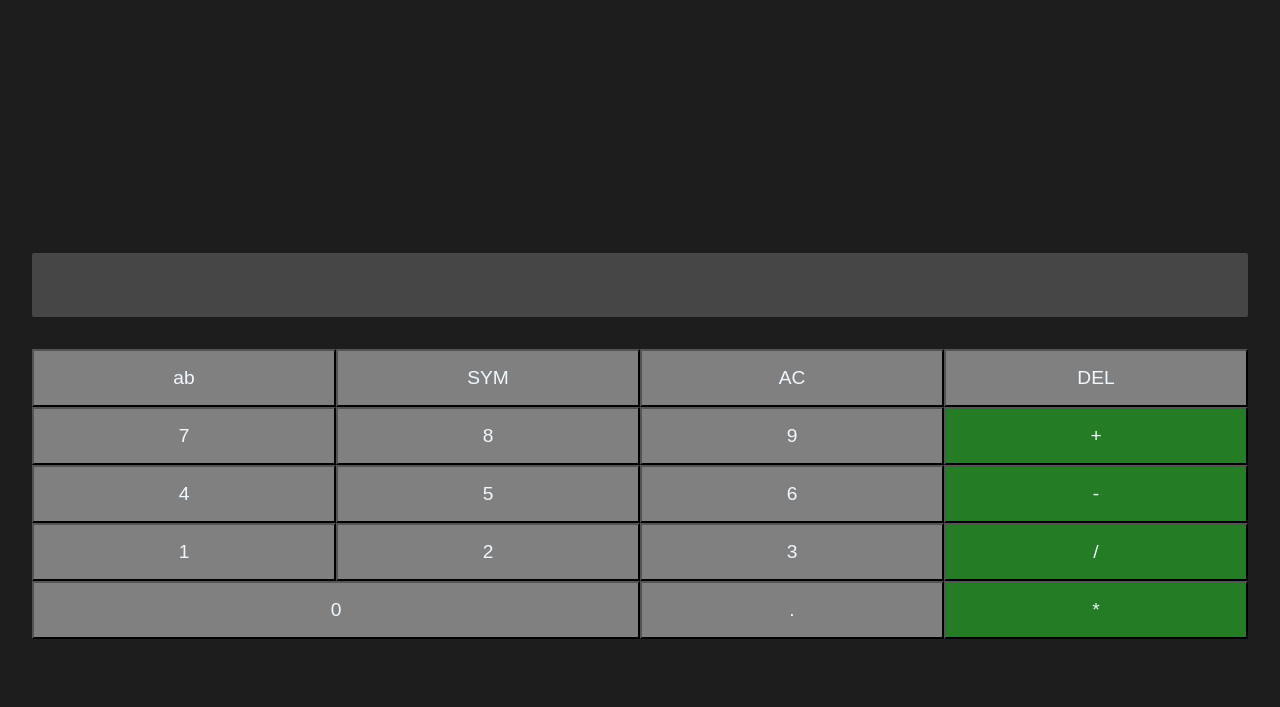
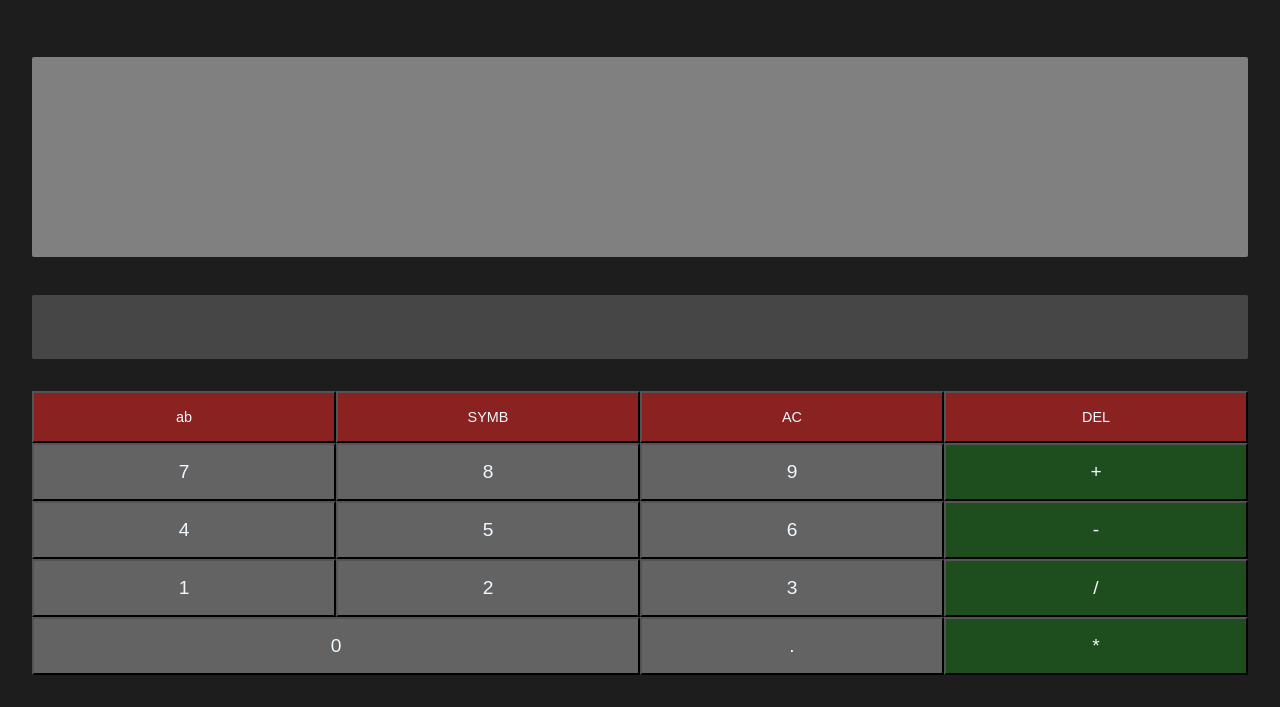
Before and after one commit to Techoplite/al-jabr, a plain HTML site: page index.html in a window 1280 px wide. Shown: the part 93-800 px from the top of the page. Drawn offline with Linux system fonts and the light colour scheme.

Commit message:
keys restyle

```diff
--- a/constants.js
+++ b/constants.js
@@ -1,5 +1,5 @@
 export const KEYS = [
-  ['ab', 'SYM', 'AC', 'DEL'],
+  ["ab", "SYMB", "AC", "DEL"],
   [7, 8, 9, "+"],
   [4, 5, 6, "-"],
   [1, 2, 3, "/"],
@@ -7,3 +7,5 @@ export const KEYS = [
 ];
 
 export const OPERATORS = ["+", "-", "*", "/"];
+
+export const ACTIONS = ["ab", "SYMB", "AC", "DEL"];
--- a/helpers.js
+++ b/helpers.js
@@ -1,4 +1,4 @@
-export const initialiseKeyboard = (KEYS, OPERATORS) => {
+export const initialiseKeyboard = (KEYS, OPERATORS, ACTIONS) => {
   const keyboardWrapper = document.querySelector(".keyboard-wrapper");
   const templateRow = (data) => {
     let template = "";
@@ -8,10 +8,12 @@ export const initialiseKeyboard = (KEYS, OPERATORS) => {
         className = "zero";
       }
       if (OPERATORS.includes(key)) {
-            className = 'operator'
+        className = "operator";
       }
-          template +=
-            "<button class='key " + className + "'>" + key + "</button>";
+      if (ACTIONS.includes(key)) {
+        className = "action";
+      }
+      template += "<button class='key " + className + "'>" + key + "</button>";
     });
     return template;
   };
@@ -26,4 +28,4 @@ export const initialiseKeyboard = (KEYS, OPERATORS) => {
           `
     );
   });
-}
+};
--- a/index.html
+++ b/index.html
@@ -10,6 +10,7 @@
   <body>
     <h1>Al-Jabr</h1>
     <!-- https://developer.mozilla.org/en-US/docs/Learn/MathML/First_steps/Getting_started -->
+    <div class="output-display"></div>
     <div class="main-wrapper">
       <div class="input-display"></div>
       <div class="keyboard-wrapper"></div>
--- a/main.js
+++ b/main.js
@@ -1,7 +1,8 @@
 import { KEYS } from "./constants.js";
 import { OPERATORS } from "./constants.js";
+import { ACTIONS } from "./constants.js";
 import { initialiseKeyboard } from "./helpers.js";
 
-initialiseKeyboard(KEYS, OPERATORS);
+initialiseKeyboard(KEYS, OPERATORS, ACTIONS);
 
 document.addEventListener("click", (event) => {});
--- a/style.css
+++ b/style.css
@@ -7,7 +7,13 @@ body {
   display: flex;
   justify-content: space-between;
   flex-direction: column;
-  min-height: calc(100vh - 100px);
+  min-height: calc(100vh - 4rem);
+}
+
+.output-display {
+  height: 200px;
+  background-color: grey;
+  border-radius: 2px;
 }
 
 .input-display {
@@ -32,7 +38,7 @@ body {
 
 .key {
   padding: 1rem;
-  background-color: grey;
+  background-color: rgb(99, 99, 99);
   color: aliceblue;
   font-size: 1.2rem;
 }
@@ -43,5 +49,10 @@ body {
 
 .operator
  {
-  background-color: rgb(36, 124, 36);
+  background-color: rgb(30, 77, 30);
  }
+
+ .action {
+  font-size: .9rem;
+  background-color: rgb(138, 34, 34);
+ }
```
Lines whose indentation alone changed are shown as unchanged.
